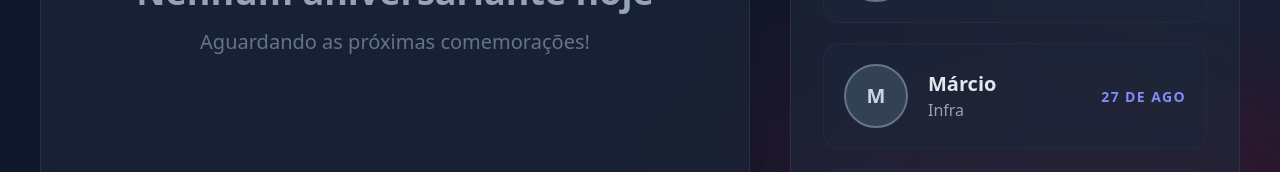
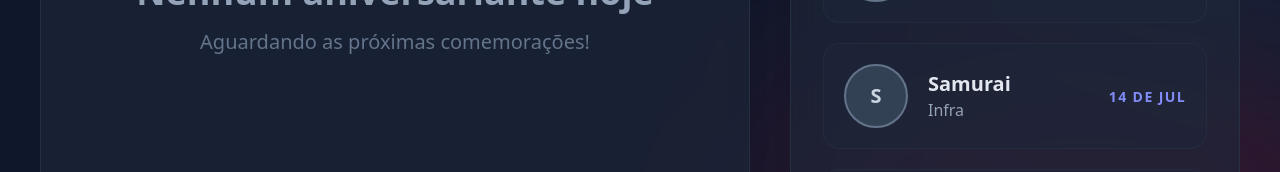
Before and after one commit to rubenscpneto/birthday-dashboard, a React (Vite) app: page / in a window 1280 px wide. Shown: the part 513-685 px from the top of the page. Built offline with nearby package versions, Linux system fonts and the light colour scheme.

Commit message:
Novo aniversário - Samurai

```diff
--- a/src/components/BirthdayDashboard.jsx
+++ b/src/components/BirthdayDashboard.jsx
@@ -150,6 +150,14 @@ const generateMockEmployees = () => {
       surname: '',
       photo: '',
       birthday: '01-06',
+      department: 'Infra',
+    },
+    {
+      id: 19,
+      name: 'Samurai',
+      surname: '',
+      photo: '',
+      birthday: '07-14',
       department: 'Infra',
     }
   ];
```
